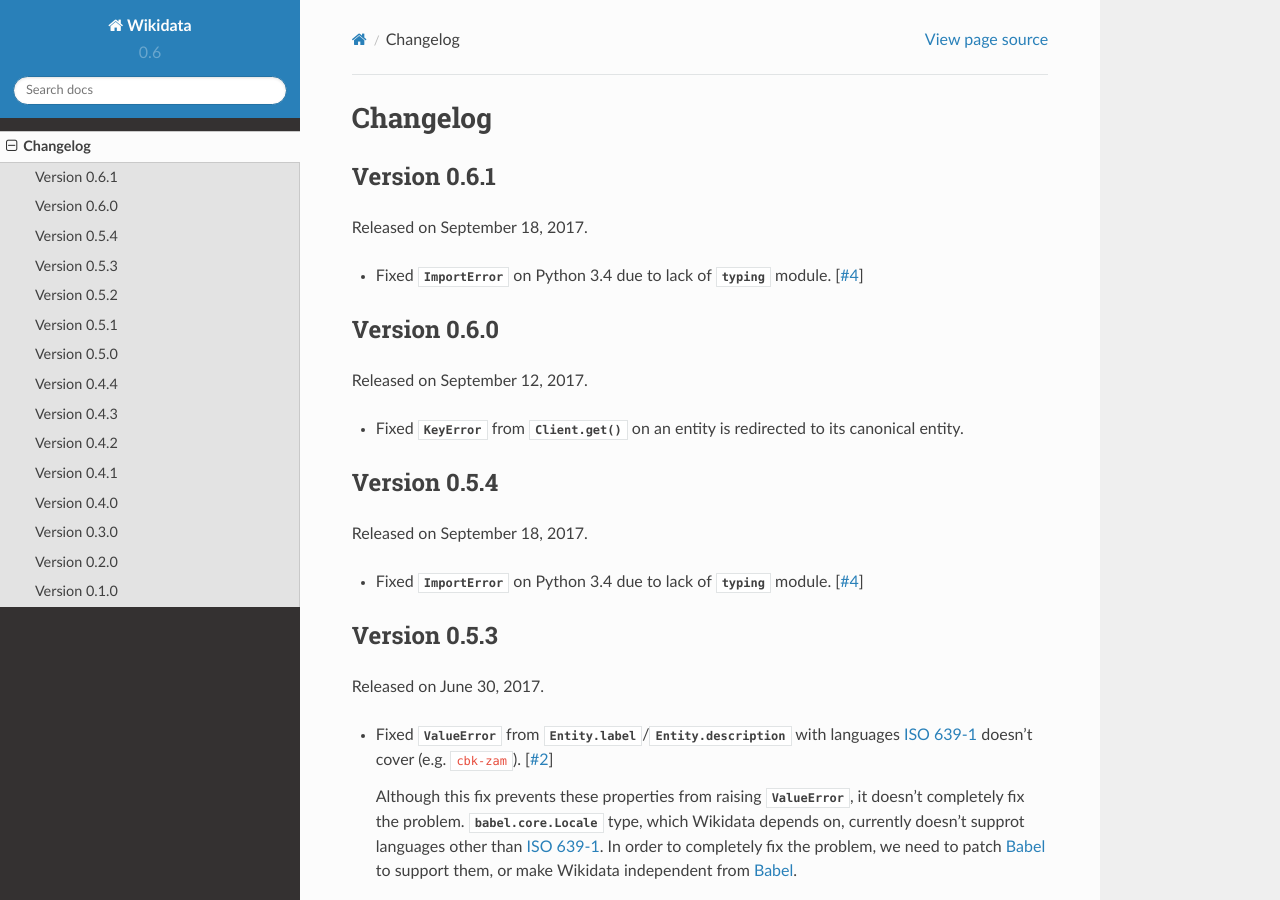
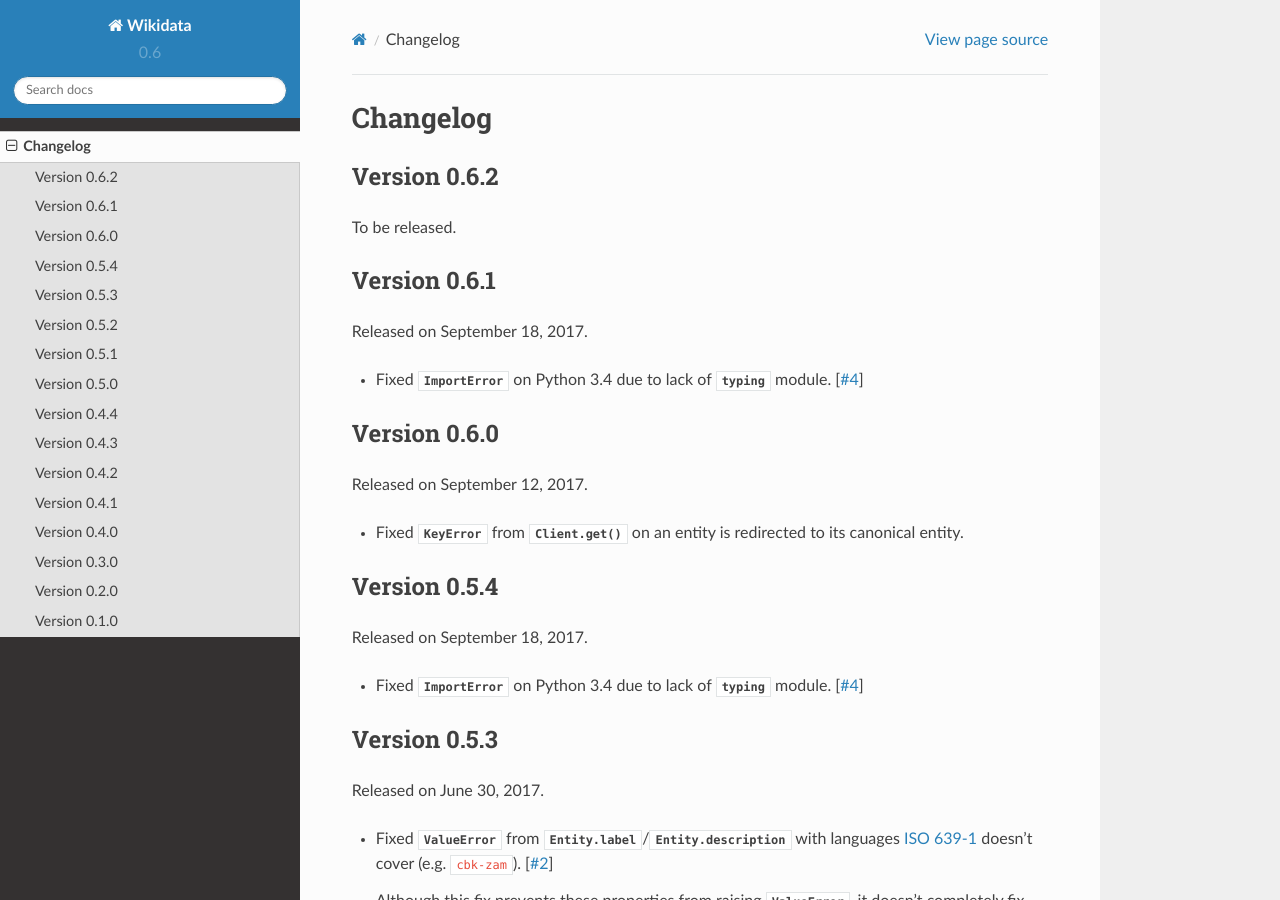
Before and after one commit to dahlia/wikidata, a Sphinx documentation site: the page built from docs/changes.rst, in a window 1280 px wide and 900 px high. Built offline with Sphinx 7.4.7 and the Read the Docs theme 2.0.0, drawn with Linux system fonts in a browser that asks for light colours.

Commit message:
Version bump

```diff
--- a/docs/changes.rst
+++ b/docs/changes.rst
@@ -1,5 +1,11 @@
 Changelog
 =========
+
+Version 0.6.2
+'''''''''''''
+
+To be released.
+
 
 Version 0.6.1
 '''''''''''''
--- a/wikidata/__init__.py
+++ b/wikidata/__init__.py
@@ -5,4 +5,4 @@
 
 """
 
-__version__ = '0.6.1'
+__version__ = '0.6.2'
```
